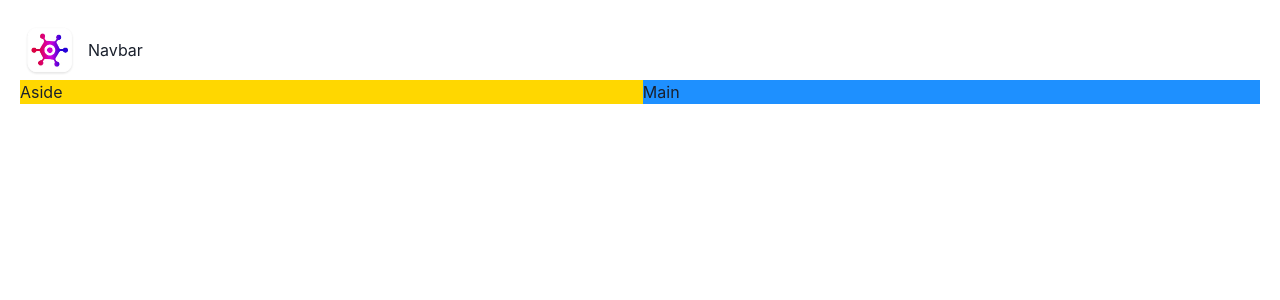
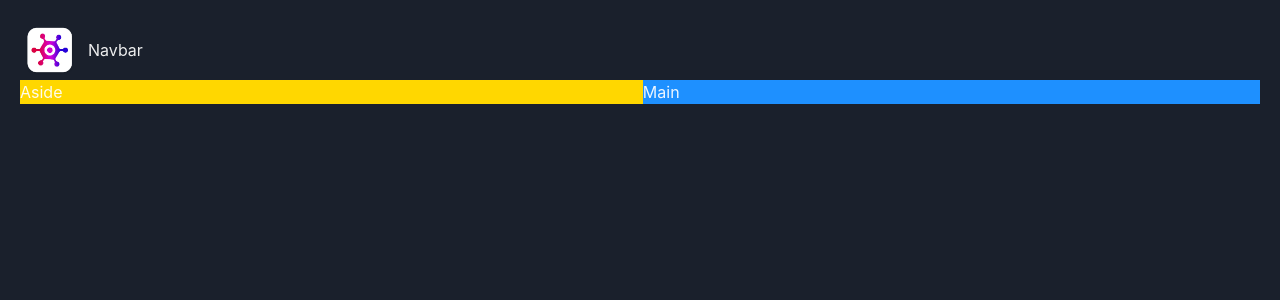
Before and after one commit to fab-devtag/video-games, a React (Vite) app: page / in a window 1280 px wide. Shown: the top 300 px of the page. Built offline with nearby package versions, Linux system fonts and the light colour scheme.

Commit message:
implement dark mode

```diff
--- a/src-game/main.tsx
+++ b/src-game/main.tsx
@@ -1,13 +1,15 @@
 import React from 'react';
 import ReactDOM from 'react-dom/client';
 import App from './App';
+import theme from './theme';
 import './index.css';
 
-import { ChakraProvider } from '@chakra-ui/react';
+import { ChakraProvider, ColorModeScript } from '@chakra-ui/react';
 
 ReactDOM.createRoot(document.getElementById('root') as HTMLElement).render(
 	<React.StrictMode>
-		<ChakraProvider>
+		<ChakraProvider theme={theme}>
+			<ColorModeScript initialColorMode={theme.config.initialColorMode} />
 			<App />
 		</ChakraProvider>
 	</React.StrictMode>
--- /dev/null
+++ b/src-game/theme.ts
@@ -0,0 +1,9 @@
+import {extendTheme, ThemeConfig} from '@chakra-ui/react'
+
+const config: ThemeConfig = {
+    initialColorMode: 'dark'
+}
+
+const theme = extendTheme({config});
+
+export default theme;
```
